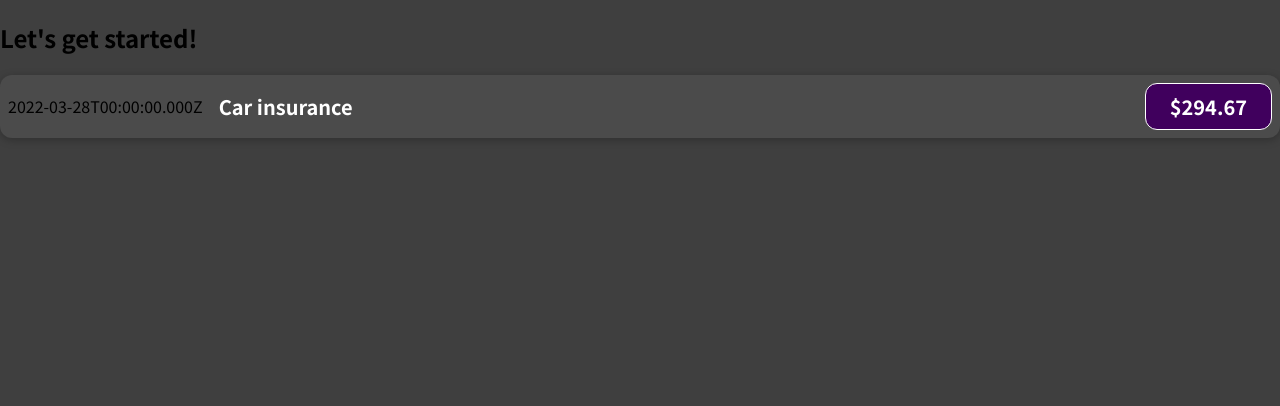
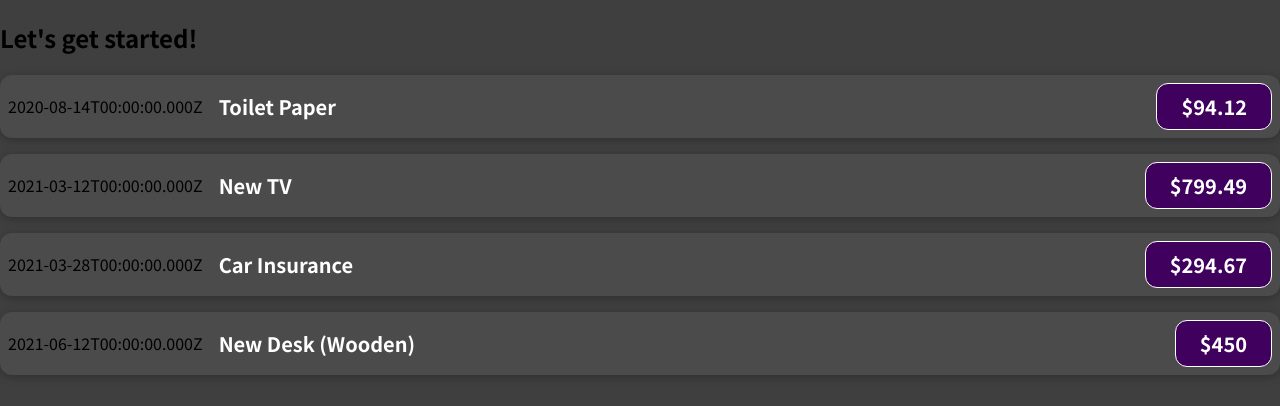
Before and after one commit to suneelkumarbh/react-course, a JavaScript app in the folder 01-starting-setup/: page / in a window 1280 px wide. Shown: the top 406 px of the page. Built offline with nearby package versions, Linux system fonts and the light colour scheme.

Commit message:
sent data via props

```diff
--- a/01-starting-setup/src/App.js
+++ b/01-starting-setup/src/App.js
@@ -1,10 +1,51 @@
 import ExpenseItem from "./components/ExpenseItem";
 
 function App() {
+  const expenses = [
+    {
+      id: "e1",
+      title: "Toilet Paper",
+      amount: 94.12,
+      date: new Date(2020, 7, 14),
+    },
+    { id: "e2", title: "New TV", amount: 799.49, date: new Date(2021, 2, 12) },
+    {
+      id: "e3",
+      title: "Car Insurance",
+      amount: 294.67,
+      date: new Date(2021, 2, 28),
+    },
+    {
+      id: "e4",
+      title: "New Desk (Wooden)",
+      amount: 450,
+      date: new Date(2021, 5, 12),
+    },
+  ];
+
   return (
     <div>
       <h2>Let's get started!</h2>
-      <ExpenseItem></ExpenseItem>
+      <ExpenseItem
+        title={expenses[0].title}
+        amount={expenses[0].amount}
+        date={expenses[0].date}
+      ></ExpenseItem>
+      <ExpenseItem
+        title={expenses[1].title}
+        amount={expenses[1].amount}
+        date={expenses[1].date}
+      ></ExpenseItem>
+      <ExpenseItem
+        title={expenses[2].title}
+        amount={expenses[2].amount}
+        date={expenses[2].date}
+      ></ExpenseItem>
+      <ExpenseItem
+        title={expenses[3].title}
+        amount={expenses[3].amount}
+        date={expenses[3].date}
+      ></ExpenseItem>
     </div>
   );
 }
--- a/01-starting-setup/src/components/ExpenseItem.js
+++ b/01-starting-setup/src/components/ExpenseItem.js
@@ -1,16 +1,16 @@
 import './ExpenseItem.css'
 
-function ExpenseItem(){
-  const expenseDate = new Date(2022, 2, 28);
-  const expenseTitle = 'Car insurance';
-  const expenseAmount = 294.67;
+function ExpenseItem(props){
+  // const expenseDate = new Date(2022, 2, 28);
+  // const expenseTitle = 'Car insurance';
+  // const expenseAmount = 294.67;
 
   return (
     <div className = 'expense-item'>
-      <div>{expenseDate.toISOString()}</div>
+      <div>{props.date.toISOString()}</div>
       <div className = 'expense-item__description'>
-        <h2>{expenseTitle}</h2>
-        <div className = 'expense-item__price'>${expenseAmount}</div>
+        <h2>{props.title}</h2>
+        <div className = 'expense-item__price'>${props.amount}</div>
       </div>
     </div>
   );
```
